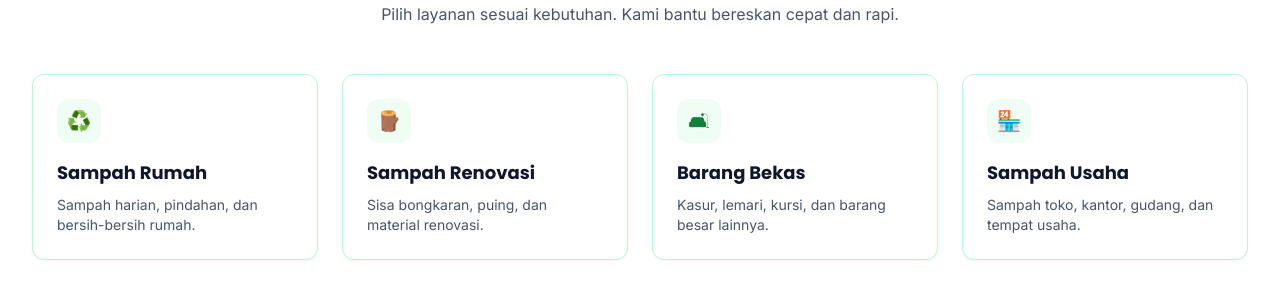
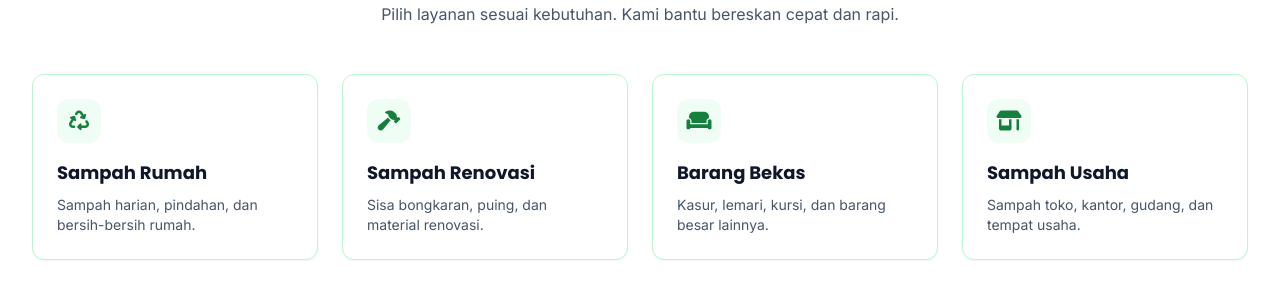
Before and after one commit to RizqyAkbar/banksampah, a Laravel app: page / in a window 1280 px wide. Shown: the part 726-1026 px from the top of the page. Run offline with Laravel 12, Linux system fonts and the light colour scheme; some libraries are stand-ins or nearby versions.

Commit message:
fix cta and logo layanan

```diff
--- a/resources/views/landing_page.blade.php
+++ b/resources/views/landing_page.blade.php
@@ -161,7 +161,7 @@
             <div class="mt-12 grid grid-cols-1 gap-6 md:grid-cols-4">
                 <div class="rounded-xl border border-green-200 bg-white p-6 shadow-sm transition hover:border-orange-500 hover:shadow-md">
                     <div class="inline-flex h-11 w-11 items-center justify-center rounded-xl bg-green-50 text-green-700">
-                        <span class="text-xl" aria-hidden="true">♻️</span>
+                        <i class="fa-solid fa-recycle text-xl" aria-hidden="true"></i>
                     </div>
                     <h3 class="font-heading mt-4 text-lg font-bold text-slate-900">Sampah Rumah</h3>
                     <p class="mt-2 text-sm text-slate-600">Sampah harian, pindahan, dan bersih-bersih rumah.</p>
@@ -169,7 +169,7 @@
 
                 <div class="rounded-xl border border-green-200 bg-white p-6 shadow-sm transition hover:border-orange-500 hover:shadow-md">
                     <div class="inline-flex h-11 w-11 items-center justify-center rounded-xl bg-green-50 text-green-700">
-                        <span class="text-xl" aria-hidden="true">🪵</span>
+                        <i class="fa-solid fa-hammer text-xl" aria-hidden="true"></i>
                     </div>
                     <h3 class="font-heading mt-4 text-lg font-bold text-slate-900">Sampah Renovasi</h3>
                     <p class="mt-2 text-sm text-slate-600">Sisa bongkaran, puing, dan material renovasi.</p>
@@ -177,7 +177,7 @@
 
                 <div class="rounded-xl border border-green-200 bg-white p-6 shadow-sm transition hover:border-orange-500 hover:shadow-md">
                     <div class="inline-flex h-11 w-11 items-center justify-center rounded-xl bg-green-50 text-green-700">
-                        <span class="text-xl" aria-hidden="true">🛋</span>
+                        <i class="fa-solid fa-couch text-xl" aria-hidden="true"></i>
                     </div>
                     <h3 class="font-heading mt-4 text-lg font-bold text-slate-900">Barang Bekas</h3>
                     <p class="mt-2 text-sm text-slate-600">Kasur, lemari, kursi, dan barang besar lainnya.</p>
@@ -185,7 +185,7 @@
 
                 <div class="rounded-xl border border-green-200 bg-white p-6 shadow-sm transition hover:border-orange-500 hover:shadow-md">
                     <div class="inline-flex h-11 w-11 items-center justify-center rounded-xl bg-green-50 text-green-700">
-                        <span class="text-xl" aria-hidden="true">🏪</span>
+                        <i class="fa-solid fa-shop text-xl" aria-hidden="true"></i>
                     </div>
                     <h3 class="font-heading mt-4 text-lg font-bold text-slate-900">Sampah Usaha</h3>
                     <p class="mt-2 text-sm text-slate-600">Sampah toko, kantor, gudang, dan tempat usaha.</p>
@@ -352,14 +352,14 @@
         </div>
     </section>
 
-    <section class="border-t border-slate-200/70 bg-orange-500 py-16">
+    <section class="border-t border-slate-200/70 bg-white-500 py-16">
         <div class="mx-auto max-w-7xl px-4 sm:px-6 lg:px-8">
-            <div class="flex flex-col items-start justify-between gap-6 rounded-2xl bg-white/10 p-8 text-white md:flex-row md:items-center">
+            <div class="flex flex-col items-start justify-between gap-6 rounded-2xl bg-white/10 p-8 text-black-500 md:flex-row md:items-center">
                 <div>
                     <h2 class="font-heading text-3xl font-extrabold tracking-tight">
                         Sampah Banyak? Biar team Jogja Resik yang Angkut
                     </h2>
-                    <p class="mt-2 text-white/80">Klik WhatsApp, kirim foto, kami hitungkan estimasinya.</p>
+                    <p class="mt-2 text-black/80">Klik WhatsApp, kirim foto, kami hitungkan estimasinya.</p>
                 </div>
                 <a href="{{ $waLink }}" target="_blank" rel="noopener noreferrer"
                    class="inline-flex w-full items-center justify-center rounded-xl bg-white px-7 py-4 text-base font-extrabold text-green-700 shadow-sm hover:bg-green-50 transition md:w-auto">
```
